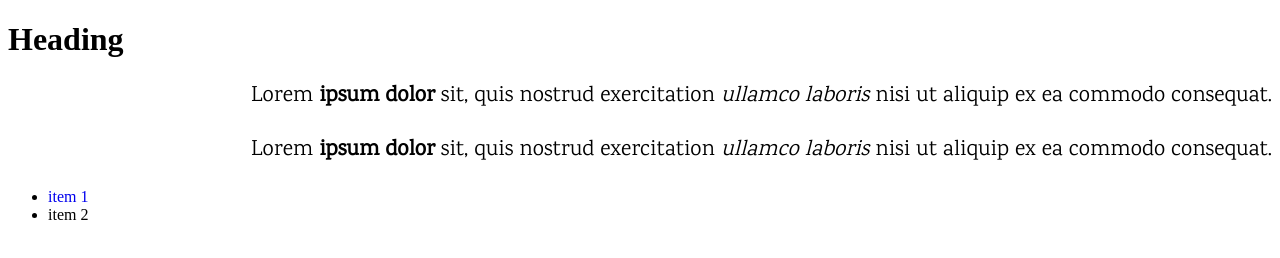
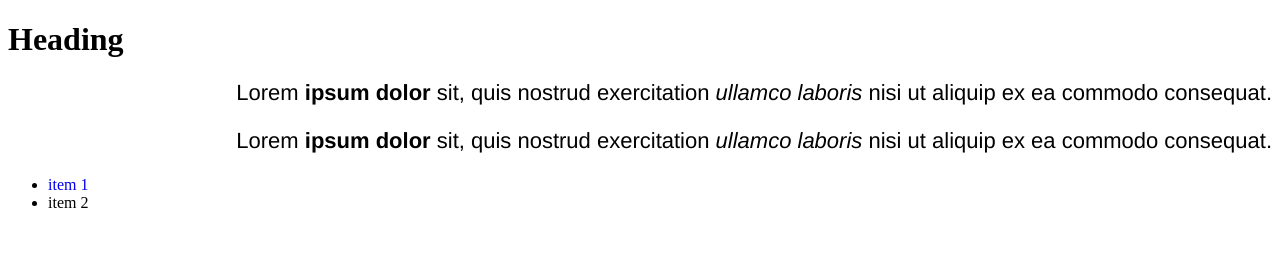
Before and after one commit to jribeirofbaup/ex1, a plain HTML site: page index.html in a window 1280 px wide. Drawn offline with Linux system fonts and the light colour scheme.

Commit message:
changed typeface

```diff
--- a/styles.css
+++ b/styles.css
@@ -1,7 +1,7 @@
 p {
   font-size: 22px;
   text-align: right;
-  font-family: 'Karma', serif;
+  font-family: 'Helvetica', serif;
 }
 
  a {
```
